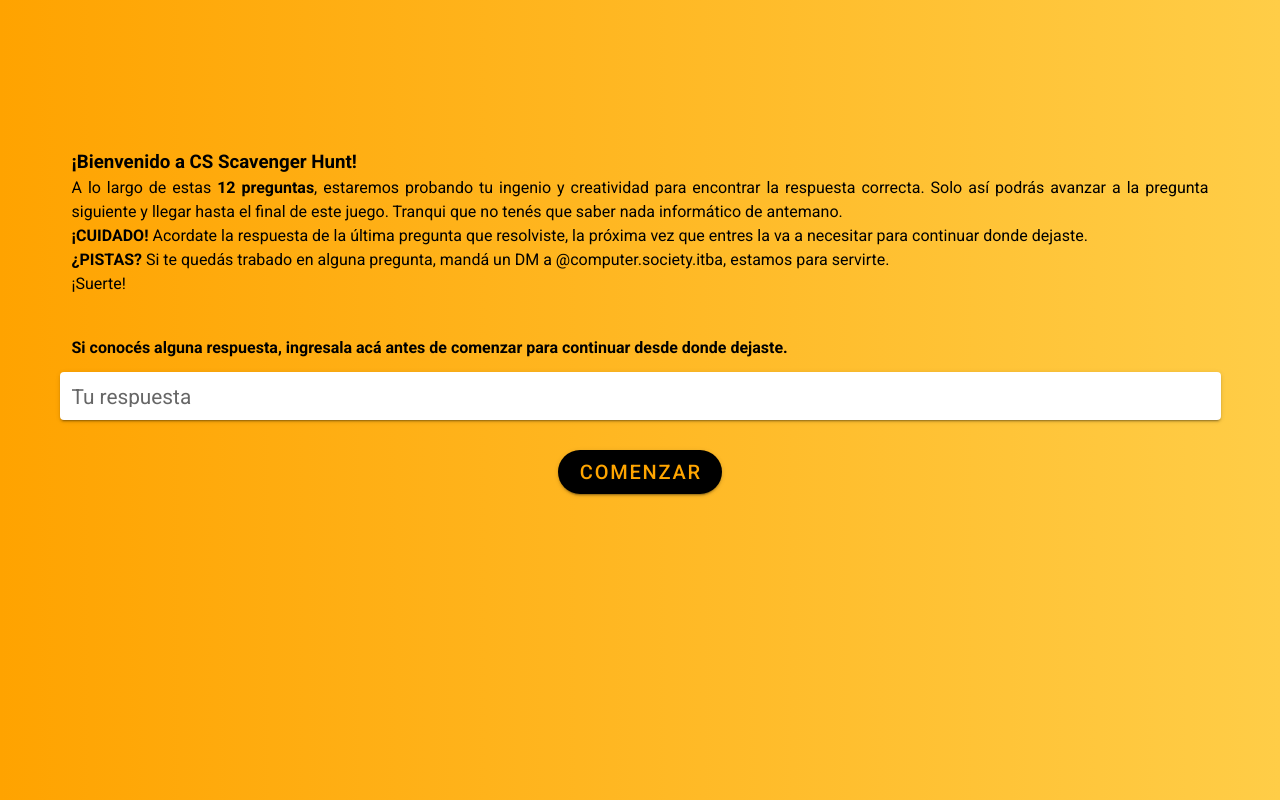
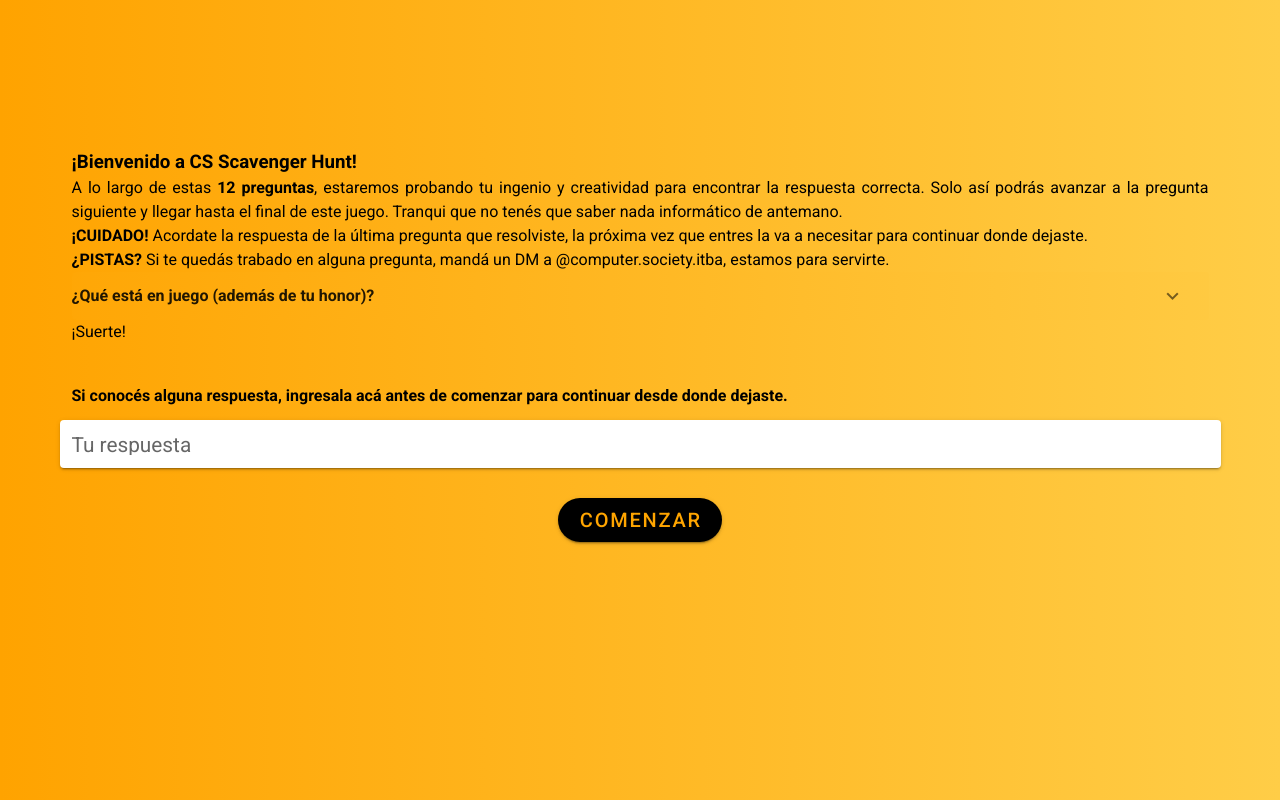
Before and after one commit to prausela/ieee-treasure-hunt-2021, a plain HTML site: page public/index.html in a window 1280 px wide. Drawn offline with nearby package versions, Linux system fonts and the light colour scheme; some packages are replaced by stand-ins of ours.

Commit message:
Added prize to intro

```diff
--- a/public/intro.js
+++ b/public/intro.js
@@ -14,6 +14,17 @@
             <b>¡CUIDADO!</b> Acordate la respuesta de la última pregunta que resolviste, la próxima vez que
             entres la va a necesitar para continuar donde dejaste.</br>
             <b>¿PISTAS?</b> Si te quedás trabado en alguna pregunta, mandá un DM a @computer.society.itba, estamos para servirte.</br>
+            <v-expansion-panels flat hover>
+            <v-expansion-panel>
+                <v-expansion-panel-header>¿Qué está en juego (además de tu honor)?</v-expansion-panel-header>
+                <v-expansion-panel-content>
+                    Las <b>primeras 10</b> personas que suban una historia con la captura de la pantalla ganadora
+                    y nos envíen el texto secreto por privado ganarán <b>1 pista</b> para el Qué ves? Pero eso no es todo.
+                    Si lográs llegar hasta el final antes del <b>Domingo 30/08 a las 23:59</b> y nos compartís
+                    esa pantalla, ganás <b>1 chance</b> para un sorteo que haremos en breve por una Giftcard.</br>
+                </v-expansion-panel-content>
+            </v-expansion-panel>
+            </v-expansion-panels>
             ¡Suerte!
             </p>
             </br>
--- a/public/main.css
+++ b/public/main.css
@@ -36,3 +36,13 @@
 .v-text-field label {
     font-size: 1.3em;
 }
+
+.v-expansion-panel {
+    background: linear-gradient(90deg, rgba(255,163,0,1) -10%, rgba(255,205,71,1) 110%);
+}
+
+.v-expansion-panel-header {
+    padding-left: 0px;
+    font-weight: bold;
+    font-size: 16px;
+}
```
Also changed, not shown: changes-p2.txt (+12 -1 lines).
